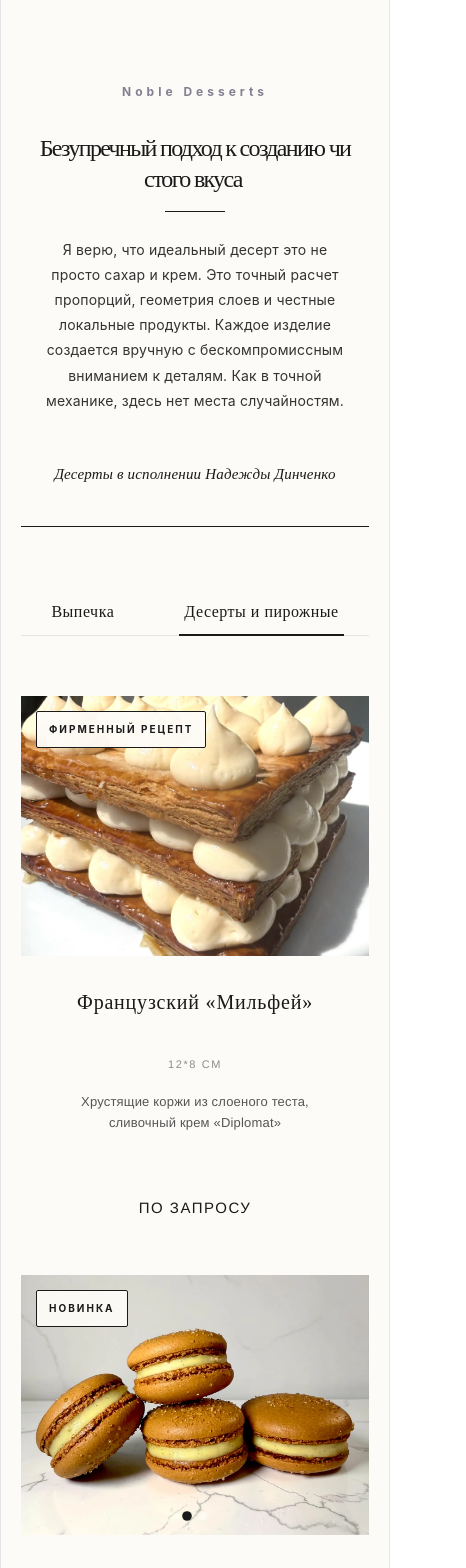
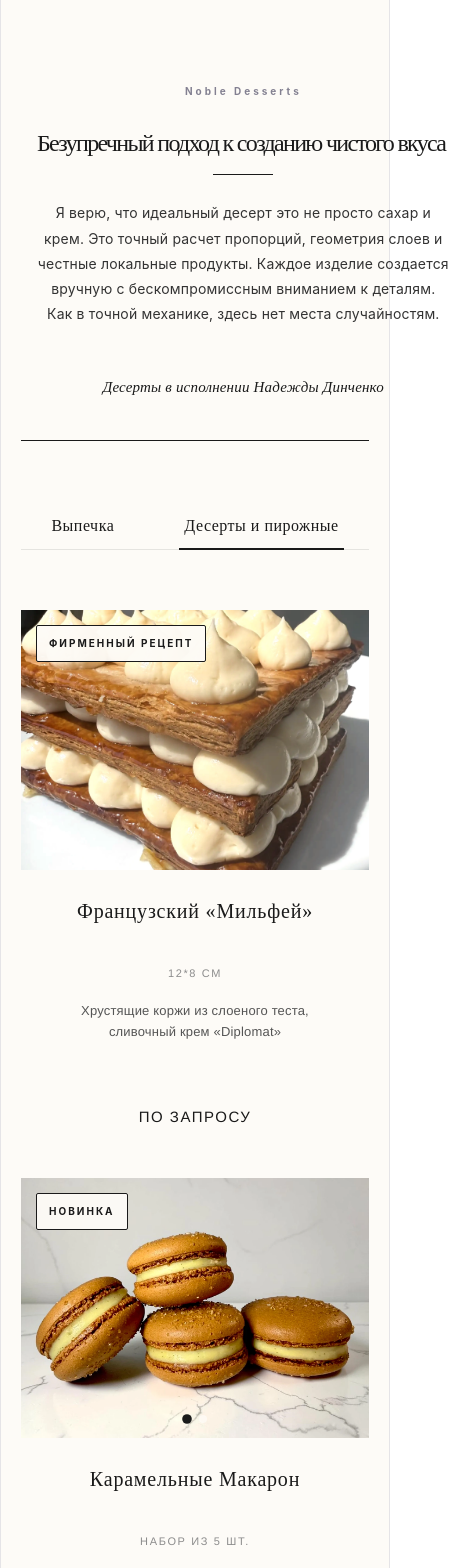
Before and after one commit to nastyadin1234-hub/menu-portfolio, a Vue app: page / in a window 390 px wide. Shown: the top 1568 px of the page, 466 px wide, since content can reach past the window. Built offline with nearby package versions, Linux system fonts and the light colour scheme.

Commit message:
Update New.vue

```diff
--- a/src/components/New.vue
+++ b/src/components/New.vue
@@ -637,62 +637,77 @@ const vScrollReveal = {
 }
 
 /* ======================================================= */
-/* СТИЛИ ДЛЯ КОМПЬЮТЕРОВ (УВЕЛИЧЕННЫЕ ШРИФТЫ НА ДЕСКТОПЕ)  */
+/* ЖЕСТКИЙ ИСХОДНЫЙ ДЕСКТОП: СЕТКА И КОЛОНКИ               */
 /* ======================================================= */
+.editorial-grid {
+  display: grid !important;
+  grid-template-columns: 1fr 1fr !important;
+  width: 100% !important;
+}
+
 .editorial-grid .text-block,
 .text-block {
-  padding: 80px 60px 80px 0 !important; /* Немного увеличили десктопные отступы под крупные шрифты */
+  padding: 60px 40px 60px 0 !important;
   display: flex !important;
+  flex-direction: column !important;
   justify-content: space-between !important;
+  align-items: center !important;
+  text-align: center !important;
 }
 
 .meta-info {
   font-family: 'Inter', sans-serif;
-  font-size: 12px; /* Было 10px -> Текст над заголовком стал заметнее */
+  font-size: 10px;
   font-weight: bold;
-  letter-spacing: 4px;
+  letter-spacing: 3px;
   color: #838091;
   text-align: center !important;
-  margin-bottom: 15px;
+  margin-bottom: 10px;
 }
 
 .editorial-grid .main-title {
+  display: block !important;
   font-family: 'Playfair Display', serif;
-  font-size: 52px; /* Было 42px -> Заголовок стал крупным и премиальным */
+  font-size: 42px;
   font-weight: 400;
-  line-height: 1.25;
+  line-height: 1.2;
   color: #1a1a1a;
-  margin: 35px 0 25px 0 !important;
+  margin: 30px 0 20px 0 !important;
   text-align: center !important;
 }
 
 .editorial-grid .divider {
-  width: 80px; /* Было 60px -> Линия стала чуть длиннее под крупный шрифт */
+  width: 60px;
   height: 1px;
   background-color: #1a1a1a;
-  margin: 0 auto 35px auto !important;
+  margin: 0 auto 30px auto !important;
   align-self: center !important;
 }
 
 .editorial-grid .manifesto {
   font-family: 'Inter', sans-serif;
-  font-size: 16px; /* Было 14px -> Манифест теперь читается гораздо легче */
-  line-height: 2.2 !important;
+  font-size: 14px;
+  line-height: 2.1 !important;
   color: #333333;
-  max-width: 520px; /* Увеличили ширину блока, чтобы строки не были слишком короткими */
+  max-width: 450px;
   text-align: center !important;
   align-self: center !important;
-  margin: 0 auto 45px auto !important;
+  margin: 0 auto 40px auto !important;
 }
 
 .editorial-grid .signature {
   font-family: 'Playfair Display', serif;
   font-style: italic;
-  font-size: 18px; /* Было 15px -> Подпись автора стала крупнее */
+  font-size: 15px;
   color: #1a1a1a;
   text-align: center !important;
   align-self: center !important;
   margin-top: auto !important;
+}
+
+.image-block {
+  display: block !important;
+  width: 100% !important;
 }
 
 .word-wrap {
@@ -707,18 +722,20 @@ const vScrollReveal = {
   animation: revealWord 1.2s cubic-bezier(0.16, 1, 0.3, 1) forwards;
 }
 
-/* КАТАЛОГ — ДЕСКТОПНЫЕ СТИЛИ */
+/* ======================================================= */
+/* КАТАЛОГ — ТВОИ ОРИГИНАЛЬНЫЕ ДЕСКТОПНЫЕ КАРТОЧКИ        */
+/* ======================================================= */
 .product-card .card-info {
   display: flex !important;
   flex-direction: column !important;
   flex-grow: 1 !important;
-  padding: 35px 28px !important;
+  padding: 30px 24px !important;
 }
 
 .product-card .product-title, .product-card h3 {
   font-family: "Playfair Display", "Didot", "Bodoni MT", serif !important;
   font-weight: 400 !important;
-  font-size: 22px !important; /* Было 20px */
+  font-size: 20px !important;
   letter-spacing: 0.04em !important;
   color: #1a1a1a !important;
   margin-bottom: 12px !important;
@@ -728,7 +745,7 @@ const vScrollReveal = {
 .product-card .product-weight, .product-card .product-meta {
   font-family: "Montserrat", "Helvetica Neue", sans-serif !important;
   font-weight: 300 !important;
-  font-size: 12px !important; /* Было 11px */
+  font-size: 11px !important;
   text-transform: uppercase !important;
   letter-spacing: 0.15em !important;
   color: #8c8c8c !important;
@@ -739,7 +756,7 @@ const vScrollReveal = {
 .product-card .product-desc, .product-card p {
   font-family: "Montserrat", "Helvetica Neue", sans-serif !important;
   font-weight: 300 !important;
-  font-size: 14px !important; /* Было 13px */
+  font-size: 13px !important;
   line-height: 1.6 !important;
   color: #555555 !important;
   text-align: center !important;
@@ -749,7 +766,7 @@ const vScrollReveal = {
 .product-card .price-tag, .product-card .product-price {
   font-family: "Montserrat", "Helvetica Neue", sans-serif !important;
   font-weight: 500 !important;
-  font-size: 16px !important; /* Было 15px */
+  font-size: 15px !important;
   text-transform: uppercase !important;
   letter-spacing: 0.1em !important;
   color: #1a1a1a !important;
@@ -778,7 +795,7 @@ const vScrollReveal = {
 }
 
 /* ======================================================= */
-/* АДАПТИВНАЯ СЕТКА ДЛЯ МОБИЛЬНЫХ УСТРОЙСТВ (ДО 768px)     */
+/* АДАПТИВНАЯ СЕТКА ДЛЯ МОБИЛЬНЫХ (СТРОГО ДЛЯ ТЕЛЕФОНОВ)   */
 /* ======================================================= */
 @media (max-width: 768px) {
 
@@ -804,31 +821,20 @@ const vScrollReveal = {
   .editorial-grid {
     grid-template-columns: 1fr !important;
     min-height: auto !important;
-    width: 100% !important;
   }
 
   .editorial-grid .text-block,
   .text-block {
     padding: 40px 16px !important;
-    display: flex !important;
-    flex-direction: column !important;
-    align-items: center !important;
-    text-align: center !important;
     width: 100% !important;
-    max-width: 100% !important;
     box-sizing: border-box !important;
   }
 
-  /* НА МОБИЛЬНОМ ОСТАВЛЯЕМ АККУРАТНЫЕ ТЕКУЩИЕ РАЗМЕРЫ */
   .editorial-grid .main-title {
-    font-size: 24px !important; /* Идеально для телефона */
-    text-align: center !important;
+    font-size: 24px !important;
     line-height: 1.3 !important;
+    margin: 15px 0 !important;
     width: 100% !important;
-    max-width: 100% !important;
-    margin: 15px 0 !important;
-    white-space: normal !important;
-    word-wrap: break-word !important;
   }
 
   .main-title .word-wrap,
@@ -845,31 +851,21 @@ const vScrollReveal = {
 
   .editorial-grid .divider {
     margin: 0 auto 25px auto !important;
-    align-self: center !important;
     width: 60px !important;
   }
 
   .editorial-grid .manifesto {
     margin: 0 auto 25px auto !important;
-    text-align: center !important;
-    font-size: 14px !important; /* Удобно для чтения на телефоне */
+    font-size: 14px !important;
     line-height: 1.8 !important;
     width: 100% !important;
     max-width: 100% !important;
   }
 
   .editorial-grid .signature {
-    text-align: center !important;
     margin-top: 25px !important;
     width: 100% !important;
-    font-size: 15px !important;
   }
-
-  /* МОБИЛЬНЫЙ КАТАЛОГ — РАЗМЕРЫ ИЗ ТВОЕЙ ИСХОДНОЙ ВЕРСИИ */
-  .product-card .product-title, .product-card h3 { font-size: 20px !important; }
-  .product-card .product-weight, .product-card .product-meta { font-size: 11px !important; }
-  .product-card .product-desc, .product-card p { font-size: 13px !important; }
-  .product-card .price-tag, .product-card .product-price { font-size: 15px !important; }
 
   .catalog-list-leave-active {
     position: absolute !important;
@@ -887,4 +883,5 @@ const vScrollReveal = {
   }
 }
 
+
 </style>
```
